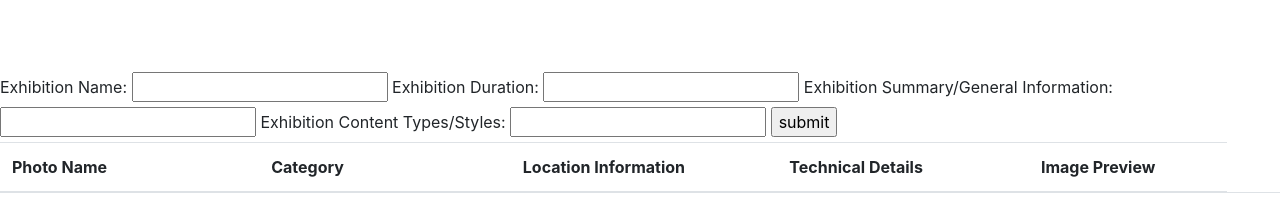
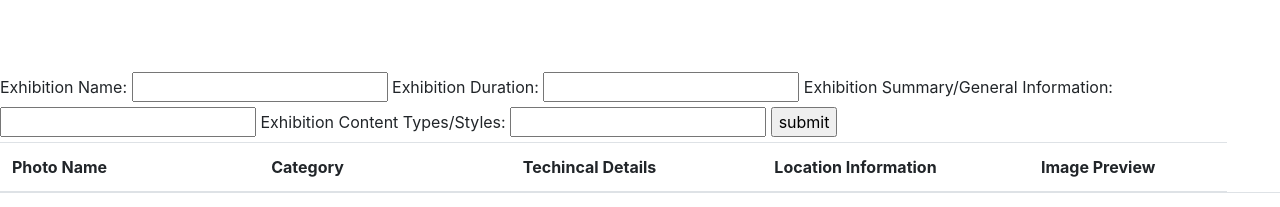
Before and after one commit to 1boraoner/Database-Project, a Flask app: template templates/create_exhibition.html in a window 1280 px wide. Shown: the part 56-263 px from the top of the page. Run offline with Flask 2, Linux system fonts and the light colour scheme; the template is opened without the code that fills it: most values are stand-ins (such as "Sample title", 1, 10 or a date in 2020); some libraries are stand-ins or nearby versions.

Commit message:
Update create_exhibition.html

```diff
--- a/templates/create_exhibition.html
+++ b/templates/create_exhibition.html
@@ -23,8 +23,8 @@
     <tr>
       <th scope="col">Photo Name</th>
       <th scope="col">Category</th>
+      <th scope="col">Techincal Details</th>
       <th scope="col">Location Information</th>
-      <th scope="col">Technical Details</th>
       <th scope="col">Image Preview</th>
     </tr>
   </thead>
```
